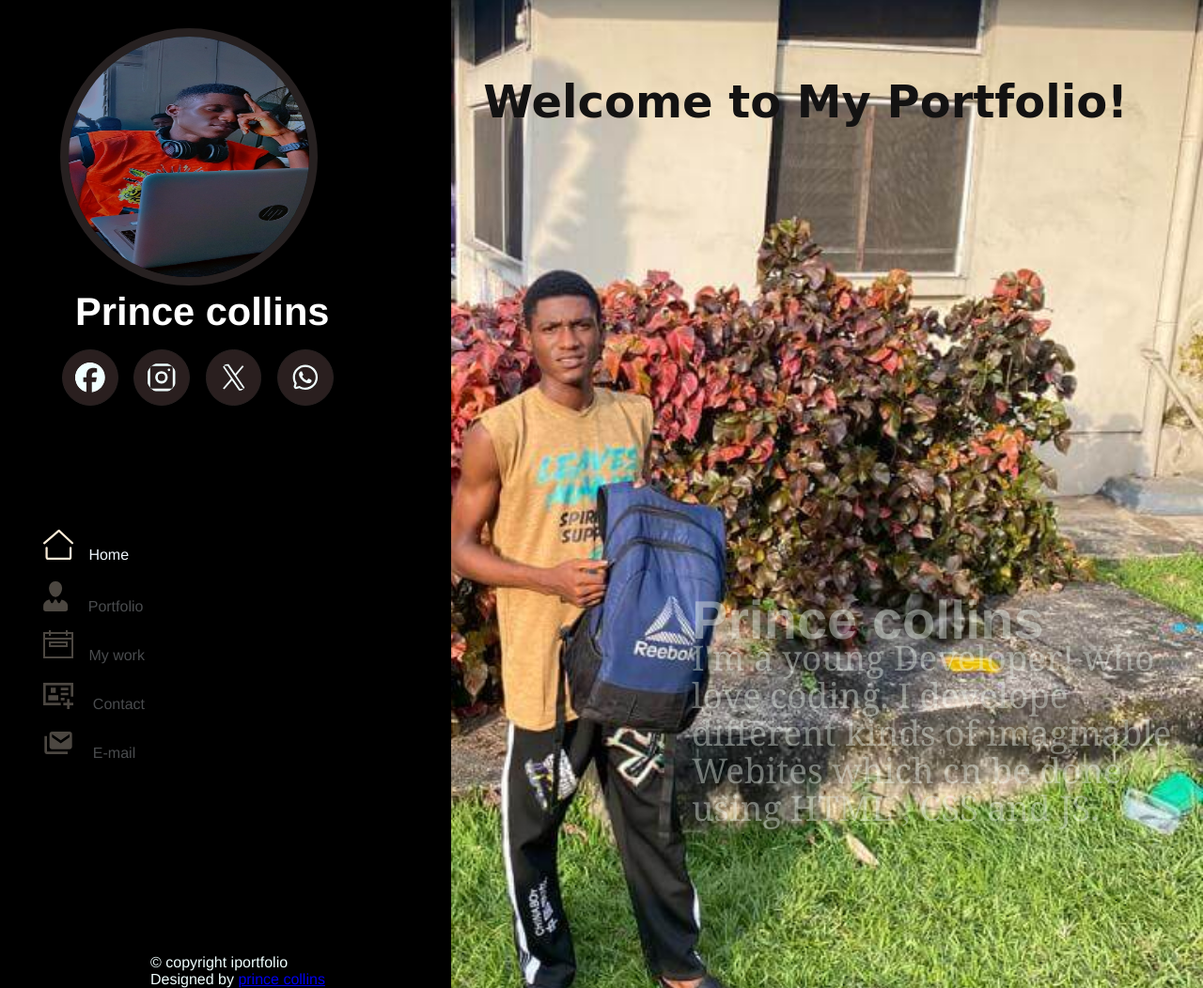
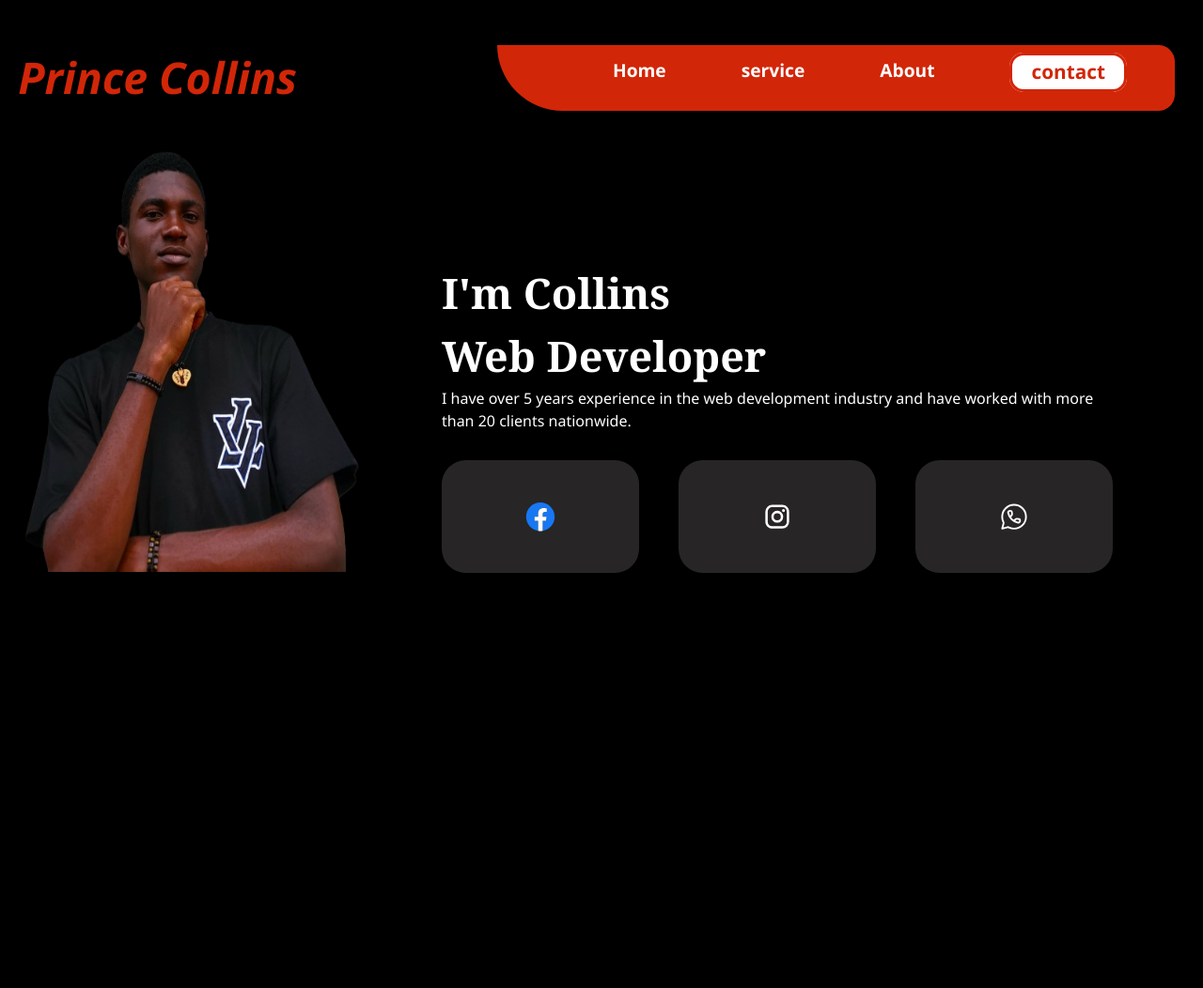
Before and after one commit to Prince-collins/portfolio, a plain HTML site: page index.html in a window 1280 px wide. Shown: the whole page at 94% size. After the commit the page ends 800 px from the top, so only its background shows below. Drawn offline with Linux system fonts and the light colour scheme.

Commit message:
Recreated and updated my portfolio

```diff
--- a/CSS/main.css
+++ b/CSS/main.css
@@ -1,259 +1,144 @@
-* {
-    margin: 0;
-  }
-@import url('https://fonts.googleapis.com/css2?family=Dancing+Script:wght@400;600;700&display=swap');
+*{
+  font-family: 'Segoe UI', Tahoma, Geneva, Verdana, sans-serif;
+  text-decoration: solid;
+  color: #fff;
+}
+ body{
+  background: #000;
+ }
 
-:root{
-    --default-font:'Franklin Gothic Medium', 'Arial Narrow', Arial, sans-serif;
-    --primary-color: #2374EE;
+/****Header and navigation****/
+
+.hero{
+  display: flex;
+  justify-content: space-between;
+  margin-top: 3rem;
 }
+ul{
+  display: flex;
+  justify-content: space-between;
+  margin-right:3rem;
+}
+ul li{
+  list-style: none;
+  margin-left: 5rem;
+  font-size: 1.2rem;
+  font-weight: 700;
+  transition: background 0.5s;
+}
+nav{
+  border:rgb(210, 38, 8) solid ;
+  border-radius: 0px 40px 40px 10rem;
+  background: rgb(210, 38, 8);
+  padding: 10px 0px 10px 0px;
+  margin-right: 30px;
+}
+.hero h1{
+  font-size: 2.9rem;
+  color: rgb(210, 38, 8);
+  margin-left: 1.2rem;
+  font-style: italic;
+  font-weight: 900;
+}
+.contact{
+  color: rgb(210, 38, 8);;
+  border: solid;
+  border-radius: 15px;
+  padding: 3px 20px 5px 20px;
+  background-color: #fff;
+  font-size: 1.3rem;
+  font-weight: 800;
+  transition: background 0.5s;
+}
+/******** End **********/
 
-body{
-    background: url(/img/IMG-20231124-WA0034.jpg);
-    background-position: center;
-    background-size: cover;
-    background-repeat: no-repeat;
+
+/****Section****/
+/*****Section Hero2******/
+.hero2{
+  display: flex;
+  justify-content: space-between;
 }
+.img1{
+  margin-right: 5rem;
+  left: 40rem;
+  margin-bottom: 10rem;
+}
+.img1 img{
+  width: 30.7rem;
+  height: 30.7rem;
+}
+.text{
+  margin-top: 10rem;
+  margin-right: 6rem;
+  /* width: 500px; */
+}
+.text h1{
+   font-size: 2.8rem;
+   font-family: Cambria, Cochin, Georgia, Times, 'Times New Roman', serif;
+   align-items: center;
+}
+.icon{
+  display: flex;
+  justify-content: space-between;
+  margin-top: 1.9rem;
+  border-radius: 1.6rem;
+}
+.faceb{
+  padding: 2.8rem;
+  background: #272525;
+  transition: background 0.5s;
+  border-radius: 1.6rem;
+}
+svg{
+  height: 1.9rem;
+  width: 120px;
+}
+.insta{
+  padding: 2.8rem;
+  background: #272525;
+  transition: background 0.5s;
+  border-radius: 1.6rem;
+}
+.whats{
+  padding: 2.8rem;
+  background: #272525;
+  transition: background 0.5s;
+  border-radius: 1.6rem;
+}
+/**********END***********/
 
-aside {
-    align-items: center;
-    background-color: #000000;
-    margin-top: 0;
-    margin-right:50rem;
-    margin-bottom: 0;
+/*********Responsiveness************/
+nav ul li a:hover{
+  color: #a16d6d;
+  font-size: 1.1rem ;
+  font-weight: 700;
+  background:  rgb(210, 38, 8);
 }
-
-.Vicky img{
-   width: 16rem;
-   height: 16rem;
-   border: solid #272121 0.6rem;
-   border-radius: 180px;
-   margin-left: 4rem;
-   margin-top: 30px;
+.contact:hover{
+  color: rgb(217, 191, 187);;
+  border: solid;
+  border-radius: 15px;
+  padding: 3px 20px 5px 20px;
+  background-color: #c02020;
+  font-size: 1.3rem;
+  font-weight: 800;
 }
-
-/* Image effect */
-
-.Vicky img:hover{
-   border: none;
-   width: 17rem;
-   height: 18rem;
+.faceb:hover{
+  padding: 2.8rem;
+  background:#1c84ad;
+  transition: background 0.5s;
+  border-radius: 1.6rem;
 }
-.Vicky h1{
-    font-family: var(--default-font);
-    font-weight: 900;
-    font-size: 2.6rem;
-    color: #ffff;
-    margin-left: 5rem;
+.insta:hover{
+  padding: 2.8rem;
+  background:#c21210;
+  transition: background 0.5s;
+  border-radius: 1.6rem;
 }
-
-.inform{
-    margin-left: 50px;
+.whats:hover{
+  padding: 2.8rem;
+  background:#28ba28;
+  transition: background 0.5s;
+  border-radius: 1.6rem;
 }
-
-.inform svg{
-    color: azure;
-    font-size: 2rem;
-    align-items: center;
-    margin-bottom: 8rem;
-    margin-top: 1rem;
-}
-
-.img1 {
-    margin-left: 1rem;
-    border: #272121 1px solid;
-    background-color: #2a1f1f;
-    padding: 0.8rem;
-    border-radius: 6rem;
-    /* width: 4rem; */
-    /* height: 3.9rem; */
-}
-
-.img2 {
-    margin-left: 0.8rem;
-    border: #272121 1px solid;
-    background-color: #2a1f1f;
-    padding: 0.8rem;
-    border-radius: 6rem;
-    /* width: 4rem; */
-    /* height: 3.9rem; */
-}
-
-.img3 {
-    margin-left: 0.8rem;
-    border: #272121 1px solid;
-    background-color: #2a1f1f;
-    padding: 0.8rem;
-    border-radius: 6rem;
-    /* width: 4rem; */
-    /* height: 3.9rem; */
-}
-
-.img4 {
-    margin-left: 0.8rem;
-    border: #272121 1px solid;
-    background-color: #2a1f1f;
-    padding: 0.8rem;
-    border-radius: 6rem;
-    /* width: 4rem; */
-    /* height: 3.9rem; */
-}
-
-.about_me {
-    margin-left: 1.9rem;
-    font-family: var(--default-font);
-}
-
-.about_me a {
-    text-decoration: none;
-    color: aliceblue;
-}
-
-.about_me svg {
-    color: antiquewhite;
-    font-size: 2rem;
-}
-
-.about_1 {
-    margin-left: 1rem;
-    margin-bottom: 1.2rem;
-}
-
-.about_2  {
-    margin-left: 1rem;
-    margin-bottom: 1rem;
-    opacity: 0.3;
-}
-
-.about_3 {
-    margin-left: 1rem;
-    margin-bottom: 1rem;
-    opacity: 0.3;
-}
-
-.about_4 {
-    margin-left: 1rem;
-    margin-bottom: 1rem;
-    opacity: 0.3;
-}
-
-.about_5 {
-    margin-left: 1rem;
-    margin-bottom: 1.2rem;
-    opacity: 0.3;
-}
-
-.about_me span{
-    margin-left: 1rem;
-    margin-bottom: 40px;
-    /* margin: 23px; */
-}
-/* styling Portfolio */
-
-                   /* portfolio */
-
-.bbb{
-    font-family: var(--default-font);
-    font-size: 1.4rem;
-    color: #f1f9fbf6;
-    position: center;
-    margin-right: 6rem;
-}
-
-.bbb h2 {
-    font-size: 3rem;
-    margin-left: 13rem;
-    text-align: left;
-}
-
-.bbb p {
-    text-align: right;
-    margin-left: 5rem;
-
-}
-
-.odd svg{
-   font-size: 2.9rem;
-   color:white ;
-   margin-left: 2rem;
-}
-
-.odd button{
-   text-decoration: none;
-   background-color: var(--primary-color);
-   color: #ffff;
-   font-family: var(--default-font);
-   font-size: 1.5rem;
-   border-radius: 15px 0;
-   opacity: 0.4;
-}
-
-.tex{
-    margin-bottom: 0;
-    margin-top: 6rem;
-}
-
-.tex p {
-    font-family: var(--default-font);
-    color: azure;
-    margin-left: 10rem;
-    /* margin-top: 4rem */
-}
-
-        /* effect */
-.inform svg:hover {
-    font-size: 1.8rem;
-    color: var(--primary-color);
-}
-
-.about_me span:hover{
-    font-size: 2rem;
-    text-decoration: underline;
-}
-
-/* main section */
-
-.send{
-    position: absolute;
-    top: 80%;
-    right: 2px;
-    margin-left: 46rem;
-}
-
-.main {
-    font-family: var(--default-font);
-    color: rgb(242, 251, 243);
-    line-height: 2.5rem;
-}
-
-.main p{
-    font-size: 2.3rem;
-    font-family: Georgia, 'Times New Roman', Times, serif;
-    opacity: 0.4;
-}
-
-.main h1 {
-    font-size: 3.6rem;
-    opacity: 0.4;
-}
-   /* main effect */
-.main h1:hover{
-    text-decoration: underline;
-    opacity: 0.8;
-}
-.main p:hover{
-    opacity: 0.8;
-}
-
-.main2 {
-    position: absolute;
-    top: 5rem;
-    right: 5rem;
-    font-family: 'Dancing Script', cursive;
-    font-size: 2rem;
-    color: rgb(19, 18, 18);
-}
-.main2:hover {
-    font-size: 2.2rem;
-    color: var(--primary-color);
-}
--- a/CSS/reset.css
+++ b/CSS/reset.css
@@ -1,4 +1,46 @@
-
+/*
+  1. Use a more-intuitive box-sizing model.
+*/
+*, *::before, *::after {
+    box-sizing: border-box;
+  }
+  /*
+    2. Remove default margin
+  */
   * {
     margin: 0;
   }
+  /*
+    Typographic tweaks!
+    3. Add accessible line-height
+    4. Improve text rendering
+  */
+  body {
+    line-height: 1.5;
+    -webkit-font-smoothing: antialiased;
+  }
+  /*
+    5. Improve media defaults
+  */
+  img, picture, video, canvas, svg {
+    display: block;
+    max-width: 100%;
+  }
+  /*
+    6. Remove built-in form typography styles
+  */
+  input, button, textarea, select {
+    font: inherit;
+  }
+  /*
+    7. Avoid text overflows
+  */
+  p, h1, h2, h3, h4, h5, h6 {
+    overflow-wrap: break-word;
+  }
+  /*
+    8. Create a root stacking context
+  */
+  #root, #__next {
+    isolation: isolate;
+  }
--- a/index.html
+++ b/index.html
@@ -3,69 +3,44 @@
 <head>
     <meta charset="UTF-8">
     <meta name="viewport" content="width=device-width, initial-scale=1.0">
-    <!--External CSS-->
     <link rel="stylesheet" href="CSS/main.css">
-    <title>collins</title>
+    <link rel="stylesheet" href="CSS/reset.css">
+    <title>Document</title>
 </head>
 <body>
-    <!--Header-->
-    <header>
-
+    <header class="hero">
+        <div class="logo">
+            <h1>Prince Collins</h1>
+        </div>
+            <nav class="navi">
+                <ul>
+                    <li><a href="#">Home</a></li>
+                    <li><a href="#">service</a></li>
+                    <li><a href="#">About</a></li>
+                    <li><a href="#" class="contact" >contact</a></li>
+                </ul>
+            </nav>
     </header>
-    <main>
-
-    </main>
-    <!--side content-->
-    <aside class="Call">
-        <div class="Vicky">
-            <img src="img/Snapchat-1251759885.jpg" alt="kk">
-            <h1>Prince collins</h1>
+    <section class="hero2">
+        <div class="img1">
+            <img src="img/20240613_104214-removebg-preview.png" alt="">
         </div>
-            <div class="inform">
-                <a href="https://www.facebook.com/profile.php?id=100087232824705"><svg class="img1" xmlns="http://www.w3.org/2000/svg" width="1em" height="1em" viewBox="0 0 24 24"><path fill="currentColor" d="M9.101 23.691v-7.98H6.627v-3.667h2.474v-1.58c0-4.085 1.848-5.978 5.858-5.978c.401 0 .955.042 1.468.103a8.68 8.68 0 0 1 1.141.195v3.325a8.623 8.623 0 0 0-.653-.036a26.805 26.805 0 0 0-.733-.009c-.707 0-1.259.096-1.675.309a1.686 1.686 0 0 0-.679.622c-.258.42-.374.995-.374 1.752v1.297h3.919l-.386 2.103l-.287 1.564h-3.246v8.245C19.396 23.238 24 18.179 24 12.044c0-6.627-5.373-12-12-12s-12 5.373-12 12c0 5.628 3.874 10.35 9.101 11.647"/></svg></a>
-                <a href=""><svg class="img2" xmlns="http://www.w3.org/2000/svg" width="1em" height="1em" viewBox="0 0 24 24"><g fill="currentColor"><path fill-rule="evenodd" d="M12 7a5 5 0 1 0 0 10a5 5 0 0 0 0-10m-3 5a3 3 0 1 0 6 0a3 3 0 0 0-6 0" clip-rule="evenodd"/><path d="M18 5a1 1 0 1 0 0 2a1 1 0 0 0 0-2"/><path fill-rule="evenodd" d="M5 1a4 4 0 0 0-4 4v14a4 4 0 0 0 4 4h14a4 4 0 0 0 4-4V5a4 4 0 0 0-4-4zm14 2H5a2 2 0 0 0-2 2v14a2 2 0 0 0 2 2h14a2 2 0 0 0 2-2V5a2 2 0 0 0-2-2" clip-rule="evenodd"/></g></svg></a>
-
-                <a href=""><svg class="img3" xmlns="http://www.w3.org/2000/svg" width="1em" height="1em" viewBox="0 0 16 16"><path fill="currentColor" d="M9.294 6.928L14.357 1h-1.2L8.762 6.147L5.25 1H1.2l5.31 7.784L1.2 15h1.2l4.642-5.436L10.751 15h4.05zM7.651 8.852l-.538-.775L2.832 1.91h1.843l3.454 4.977l.538.775l4.491 6.47h-1.843z"/></svg></a>
-                <a href=""><svg class="img4" xmlns="http://www.w3.org/2000/svg" width="1em" height="1em" viewBox="0 0 24 24"><path fill="currentColor" d="M19.05 4.91A9.816 9.816 0 0 0 12.04 2c-5.46 0-9.91 4.45-9.91 9.91c0 1.75.46 3.45 1.32 4.95L2.05 22l5.25-1.38c1.45.79 3.08 1.21 4.74 1.21c5.46 0 9.91-4.45 9.91-9.91c0-2.65-1.03-5.14-2.9-7.01m-7.01 15.24c-1.48 0-2.93-.4-4.2-1.15l-.3-.18l-3.12.82l.83-3.04l-.2-.31a8.264 8.264 0 0 1-1.26-4.38c0-4.54 3.7-8.24 8.24-8.24c2.2 0 4.27.86 5.82 2.42a8.183 8.183 0 0 1 2.41 5.83c.02 4.54-3.68 8.23-8.22 8.23m4.52-6.16c-.25-.12-1.47-.72-1.69-.81c-.23-.08-.39-.12-.56.12c-.17.25-.64.81-.78.97c-.14.17-.29.19-.54.06c-.25-.12-1.05-.39-1.99-1.23c-.74-.66-1.23-1.47-1.38-1.72c-.14-.25-.02-.38.11-.51c.11-.11.25-.29.37-.43s.17-.25.25-.41c.08-.17.04-.31-.02-.43s-.56-1.34-.76-1.84c-.2-.48-.41-.42-.56-.43h-.48c-.17 0-.43.06-.66.31c-.22.25-.86.85-.86 2.07c0 1.22.89 2.4 1.01 2.56c.12.17 1.75 2.67 4.23 3.74c.59.26 1.05.41 1.41.52c.59.19 1.13.16 1.56.1c.48-.07 1.47-.6 1.67-1.18c.21-.58.21-1.07.14-1.18s-.22-.16-.47-.28"/></svg></a>
-            </div>
-        <div class="about_me">
-            <div class="about_1">
-                <svg xmlns="http://www.w3.org/2000/svg" width="1em" height="1em" viewBox="0 0 20 20"><path fill="currentColor" d="M18.178 11.373a.7.7 0 0 1 .7.7v5.874c.027.812-.071 1.345-.434 1.68c-.338.311-.828.4-1.463.366H3.144C2.5 19.961 2 19.7 1.768 19.173c-.154-.347-.226-.757-.226-1.228v-5.873a.7.7 0 0 1 1.4 0v5.873c0 .232.026.42.07.562l.036.098l-.003-.01c.001-.013.03-.008.132-.002h13.84c.245.014.401 0 .456-.001l.004-.001c-.013-.053.012-.27 0-.622v-5.897a.7.7 0 0 1 .701-.7M10.434 0c.264 0 .5.104.722.297l8.625 8.139a.7.7 0 1 1-.962 1.017l-8.417-7.944l-9.244 7.965a.7.7 0 0 1-.915-1.06L9.689.277l.086-.064c.214-.134.428-.212.66-.212"/></svg><a href=""><span>Home</span></a>
-            </div>
-            <div class="about_2">
-                <svg xmlns="http://www.w3.org/2000/svg" width="0.84em" height="1em" viewBox="0 0 20 24"><path fill="currentColor" d="M18.845 17.295a7.436 7.436 0 0 0-4.089-2.754l-.051-.011l-1.179 1.99a1.003 1.003 0 0 1-1 1c-.55 0-1-.45-1.525-1.774v-.032a1.25 1.25 0 1 0-2.5 0v.033v-.002c-.56 1.325-1.014 1.774-1.563 1.774a1.003 1.003 0 0 1-1-1l-1.142-1.994A7.47 7.47 0 0 0 .67 17.271l-.014.019a4.475 4.475 0 0 0-.655 2.197v.007c.005.15 0 .325 0 .5v2a2 2 0 0 0 2 2h15.5a2 2 0 0 0 2-2v-2c0-.174-.005-.35 0-.5a4.522 4.522 0 0 0-.666-2.221l.011.02zM4.5 5.29c0 2.92 1.82 7.21 5.25 7.21c3.37 0 5.25-4.29 5.25-7.21v-.065a5.25 5.25 0 1 0-10.5 0v.068z"/></svg> <a href="/main.html"><span>Portfolio</span></a>
-            </div>
-            <div class="about_3">
-                <svg xmlns="http://www.w3.org/2000/svg" width="1em" height="1em" viewBox="0 0 2048 2048"><path fill="currentColor" d="M1664 128h384v1792H0V128h384V0h128v128h1024V0h128zM384 256H128v256h1792V256h-256v128h-128V256H512v128H384zM128 1792h1792V640H128zm256-640V768h1280v384zm128-256v128h1024V896z"/></svg><a href=""><span>My work</span></a>
-            </div>
-            <div class="about_4">
-                <svg xmlns="http://www.w3.org/2000/svg" width="1em" height="1em" viewBox="0 0 24 24"><path fill="currentColor" d="M2 3h22v11h-2V5H2v14h12v2H0V3zm8 4H6v4h4zm-6 6h8v4H4zm16-6h-6v2h6zm-6 4h6v2h-6zm3 4h-3v2h3zm4 6v3h-2v-3h-3v-2h3v-3h2v3h3v2z"/></svg> <a href=""><span>Contact</span></a>
-            </div>
-            <div class="about_5">
-                <svg xmlns="http://www.w3.org/2000/svg" width="1em" height="1em" viewBox="0 0 24 24"><path fill="currentColor" d="M3 21q-.825 0-1.412-.587T1 19V6.5h2V19h16.5v2zm4-4q-.825 0-1.412-.587T5 15V5q0-.825.588-1.412T7 3h14q.825 0 1.413.588T23 5v10q0 .825-.587 1.413T21 17zm7-4.7l7-4.875V5l-7 4.85L7 5v2.425z"/></svg> <a href=""><span>E-mail</span></a>
-            </div>
+        <div class="text">
+            <h1>I'm Collins <br> Web Developer</h1>
+            <p>I have over 5 years experience in the web development industry and have worked with more than 20 clients nationwide.
+            </p>
+            <div class="icon">
+                <div class="faceb">
+                    <a href=""><svg xmlns="http://www.w3.org/2000/svg" width="1.2rem" height="1.2rem" viewBox="0 0 256 256"><path fill="#1877f2" d="M256 128C256 57.308 198.692 0 128 0S0 57.308 0 128c0 63.888 46.808 116.843 108 126.445V165H75.5v-37H108V99.8c0-32.08 19.11-49.8 48.348-49.8C170.352 50 185 52.5 185 52.5V84h-16.14C152.959 84 148 93.867 148 103.99V128h35.5l-5.675 37H148v89.445c61.192-9.602 108-62.556 108-126.445"/><path fill="#fff" d="m177.825 165l5.675-37H148v-24.01C148 93.866 152.959 84 168.86 84H185V52.5S170.352 50 156.347 50C127.11 50 108 67.72 108 99.8V128H75.5v37H108v89.445A129 129 0 0 0 128 256a129 129 0 0 0 20-1.555V165z"/></svg></a>
+                </div>
+                <div class="insta">
+                    <a href=""><svg xmlns="http://www.w3.org/2000/svg" width="1.2rem" height="1.2rem" viewBox="0 0 24 24"><path fill="currentColor" d="M7.8 2h8.4C19.4 2 22 4.6 22 7.8v8.4a5.8 5.8 0 0 1-5.8 5.8H7.8C4.6 22 2 19.4 2 16.2V7.8A5.8 5.8 0 0 1 7.8 2m-.2 2A3.6 3.6 0 0 0 4 7.6v8.8C4 18.39 5.61 20 7.6 20h8.8a3.6 3.6 0 0 0 3.6-3.6V7.6C20 5.61 18.39 4 16.4 4zm9.65 1.5a1.25 1.25 0 0 1 1.25 1.25A1.25 1.25 0 0 1 17.25 8A1.25 1.25 0 0 1 16 6.75a1.25 1.25 0 0 1 1.25-1.25M12 7a5 5 0 0 1 5 5a5 5 0 0 1-5 5a5 5 0 0 1-5-5a5 5 0 0 1 5-5m0 2a3 3 0 0 0-3 3a3 3 0 0 0 3 3a3 3 0 0 0 3-3a3 3 0 0 0-3-3"/></svg></a>
+                </div>
+                <div class="whats">
+                    <a href=""><svg xmlns="http://www.w3.org/2000/svg" width="1.2rem" height="1.2rem" viewBox="0 0 24 24"><g fill="none" stroke="currentColor" stroke-linecap="round" stroke-linejoin="round" stroke-width="1.5" color="currentColor"><path d="M12 22c5.523 0 10-4.477 10-10S17.523 2 12 2S2 6.477 2 12c0 1.379.28 2.693.784 3.888c.279.66.418.99.436 1.24c.017.25-.057.524-.204 1.073L2 22l3.799-1.016c.549-.147.823-.22 1.073-.204c.25.018.58.157 1.24.436A10 10 0 0 0 12 22"/><path d="m8.588 12.377l.871-1.081c.367-.456.82-.88.857-1.488c.008-.153-.1-.841-.315-2.218C9.916 7.049 9.41 7 8.973 7c-.57 0-.855 0-1.138.13c-.358.163-.725.622-.806 1.007c-.064.305-.016.515.079.935c.402 1.783 1.347 3.544 2.811 5.009c1.465 1.464 3.226 2.409 5.01 2.811c.42.095.629.143.934.079c.385-.08.844-.448 1.008-.806c.129-.283.129-.568.129-1.138c0-.438-.049-.943-.59-1.028c-1.377-.216-2.065-.323-2.218-.315c-.607.036-1.032.49-1.488.857l-1.081.87"/></g></svg></a>
+                </div>
         </div>
-        <br>
-        <br>
-        <br>
-         <br>
-         <br>
-         <!--footer-->
-    <footer class="tex">
-         <p>&copy copyright iportfolio</p>
-         <p>Designed by <a href="https://www.facebook.com/profile.php?id=100087232824705">prince collins</a></p>
-    </footer>
-    </aside>
-    <section class="send">
-        <main class="main">
-           <h1>Prince collins</h1>
-           <p>I'm a young Developer! who love coding. I develope different kinds of imaginable Webites which cn be done using HTML , CSS and JS.</p>
-        </main>
-    </section>
-    <section class="main2">
-        <div>
-            <h1>Welcome to My Portfolio!</h1>
-        </div>
-    </section>
+    </div>
+</section>
 </body>
 </html>
```
Also changed, not shown: main.html (deleted, +0 -20 lines), project.html (deleted, +0 -16 lines), img/20240613_104214-removebg-preview.png (added), img/IMG-20231124-WA0028.jpg (deleted), img/IMG-20231124-WA0029.jpg (deleted), img/IMG-20231124-WA0031.jpg (deleted), img/IMG-20231124-WA0034.jpg (deleted), img/IMG-20231124-WA0035.jpg (deleted), img/IMG-20231124-WA0037.jpg (deleted), img/Snapchat-1251759885.jpg (deleted), img/Snapchat-2039968713.jpg (deleted).
